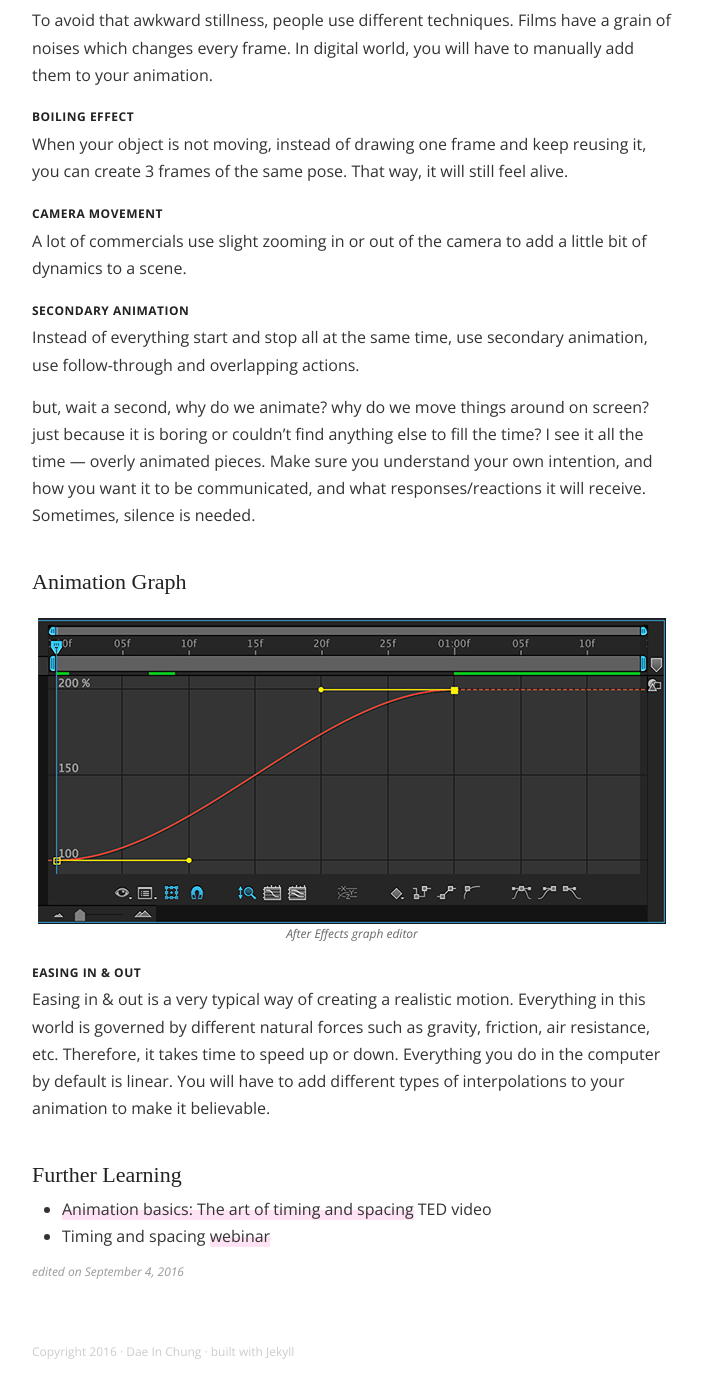
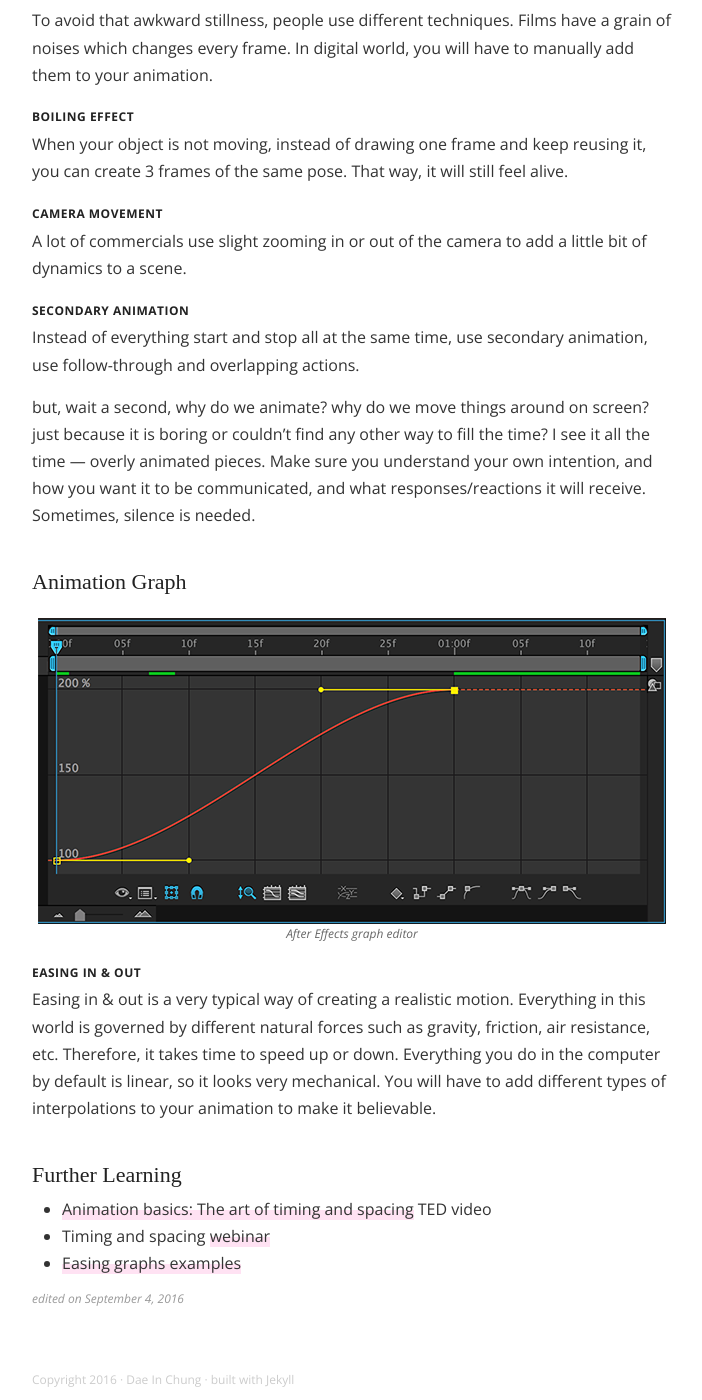
Before and after one commit to Mirandadaa/mica-gd300, a Jekyll site: the page built from _posts/116-9-1-quality-of-motion.md, in a window 1280 px wide and 1400 px high, scrolled down 1323 px. Shown: the whole window, without its empty margins (288-990 px from the left). Built offline with Jekyll 4.4.1, drawn with Linux system fonts in a browser that asks for light colours; some web fonts are replaced; before the commit the page ends 2696 px from its top, so only the background shows below that.

Commit message:
quick fix

```diff
--- a/_posts/116-9-1-quality-of-motion.md
+++ b/_posts/116-9-1-quality-of-motion.md
@@ -44,7 +44,7 @@ A lot of commercials use slight zooming in or out of the camera to add a little
 Instead of everything start and stop all at the same time, use secondary animation, use follow-through and overlapping actions.
 
 
-but, wait a second, why do we animate? why do we move things around on screen? just because it is boring or couldn't find anything else to fill the time? I see it all the time --- overly animated pieces. Make sure you understand your own intention, and how you want it to be communicated, and what responses/reactions it will receive. Sometimes, silence is needed.
+but, wait a second, why do we animate? why do we move things around on screen? just because it is boring or couldn't find any other way to fill the time? I see it all the time --- overly animated pieces. Make sure you understand your own intention, and how you want it to be communicated, and what responses/reactions it will receive. Sometimes, silence is needed.
 
 
 
@@ -54,7 +54,7 @@ but, wait a second, why do we animate? why do we move things around on screen? j
 {% include figure.html src="/images/quality-of-motion/ae-graph.png" alt="After Effects graph editor" caption="After Effects graph editor" %}
 
 ### Easing In & Out
-Easing in & out is a very typical way of creating a realistic motion. Everything in this world is governed by different natural forces such as gravity, friction, air resistance, etc. Therefore, it takes time to speed up or down. Everything you do in the computer by default is linear. You will have to add different types of interpolations to your animation to make it believable.
+Easing in & out is a very typical way of creating a realistic motion. Everything in this world is governed by different natural forces such as gravity, friction, air resistance, etc. Therefore, it takes time to speed up or down. Everything you do in the computer by default is linear, so it looks very mechanical. You will have to add different types of interpolations to your animation to make it believable.
 
 <!--
 ### The Effect
@@ -77,5 +77,6 @@ Easing in & out is a very typical way of creating a realistic motion. Everything
 ## Further Learning
 - [Animation basics: The art of timing and spacing](https://www.youtube.com/watch?v=KRVhtMxQWRs&feature=share) TED video
 - Timing and spacing [webinar](http://www.animationmentor.com/resources/webinars/timing-and-spacing/)
+- [Easing graphs examples](http://easings.net/)
 
 <!-- footnotes -->
```
